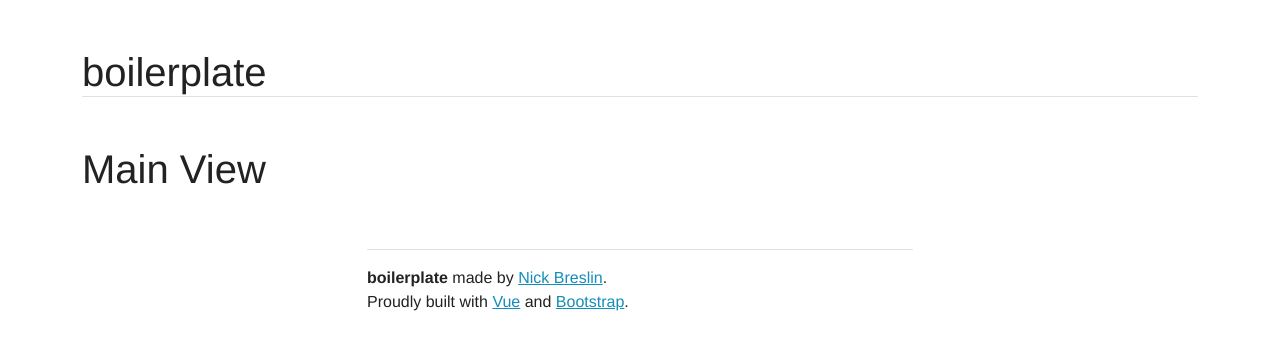
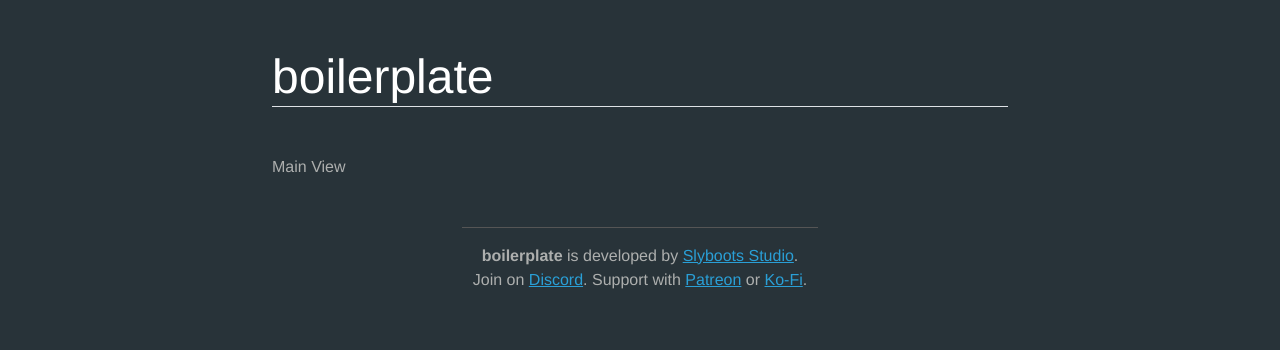
Before and after one commit to nickbreslin/vue3-bootstrap5-boilerplate, a Vue app: page / in a window 1280 px wide. Shown: the top 350 px of the page. Built offline with nearby package versions, Linux system fonts and the light colour scheme.

Commit message:
Updating boilerplate to match latest projects

```diff
--- a/src/App.vue
+++ b/src/App.vue
@@ -1,8 +1,12 @@
 <template>
   <div class="container mt-5">
-    <TheHeader />
-    <router-view />
-    <TheFooter />
+    <div class="row justify-content-center">
+      <div class="col-12 col-sm-12 col-md-10 col-lg-8">
+        <TheHeader />
+        <router-view />
+        <TheFooter />
+      </div>
+    </div>
   </div>
 </template>
 
--- a/src/components/layout/TheFooter.vue
+++ b/src/components/layout/TheFooter.vue
@@ -1,21 +1,46 @@
 <template>
-  <div class="row justify-content-center">
+  <div class="row justify-content-center text-center">
     <div class="col-lg-6 col-md-8 mt-5">
-      <div class="footer border-top mb-5 pt-3">
+      <div class="footer border-top border-secondary mb-5 pt-3">
         <p class="m-0">
-          <span class="fw-bold">{{ title }}</span> made by
-          <a href="https://www.nickbreslin.com">Nick Breslin</a>.
+          <strong>{{ title }}</strong> is
+          <!--<a
+            rel="noopener"
+            target="_blank"
+            href="#"
+            >open-source</a
+          >
+          and -->developed by
+          <a rel="noopener" target="_blank" href="https://slyboots.studio"
+            >Slyboots Studio</a
+          >.
         </p>
         <p class="m-0">
-          Proudly built with
-          <a href="https://https://vuejs.org/">Vue</a> and
-          <a href="https://getbootstrap.com/">Bootstrap</a>.
+          Join on
+          <a
+            rel="noopener"
+            target="_blank"
+            href="https://discord.com/invite/q9WmKSzABE"
+            >Discord</a
+          >. Support with
+          <a
+            rel="noopener"
+            target="_blank"
+            href="https://www.patreon.com/slybootsstudio"
+            >Patreon</a
+          >
+          or
+          <a
+            rel="noopener"
+            target="_blank"
+            href="https://ko-fi.com/slybootsstudio"
+            >Ko-Fi</a
+          >.
         </p>
       </div>
     </div>
   </div>
 </template>
-
 <script>
 export default {
   name: "TheFooter",
--- a/src/components/layout/TheHeader.vue
+++ b/src/components/layout/TheHeader.vue
@@ -1,5 +1,5 @@
 <template>
-  <div class="h1 border-bottom mb-5">{{ title }}</div>
+  <div class="h2 border-bottom mb-5">{{ title }}</div>
 </template>
 
 <script>
--- a/src/css/style.css
+++ b/src/css/style.css
@@ -1,6 +1,9 @@
 #app {
   font-family: Avenir, Helvetica, Arial, sans-serif;
-  /*font-family: 'Source Sans Pro', sans-serif;*/
   -webkit-font-smoothing: antialiased;
   -moz-osx-font-smoothing: grayscale;
 }
+
+body {
+  background: #283339
+}
--- a/src/views/Main.vue
+++ b/src/views/Main.vue
@@ -1,7 +1,7 @@
 <template>
-  <h1>Main View</h1>
+  <div>Main View</div>
 </template>
-
+''
 <script>
 // @ is an alias to /src
 //import comp from "@/components/comp.vue";
```
Also changed, not shown: package.json (+4 -3 lines), src/main.js (+9 -1 lines), 1 other file (tests, documents, lock files or other folders).
